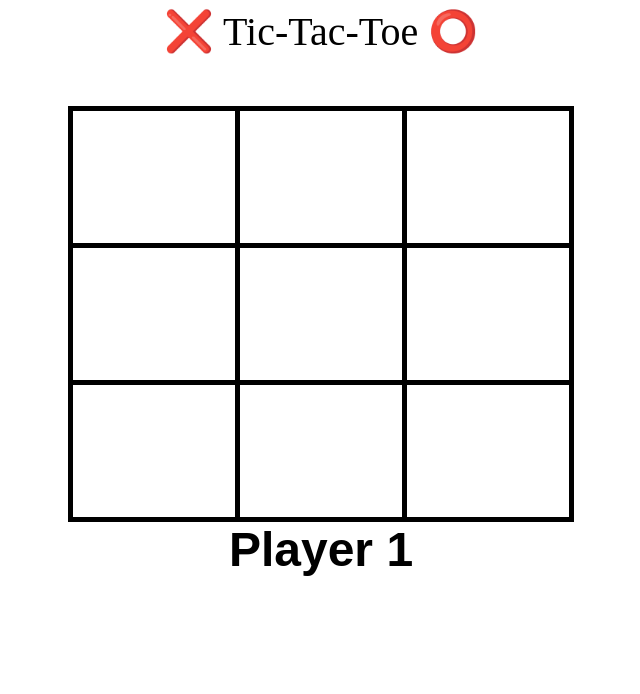
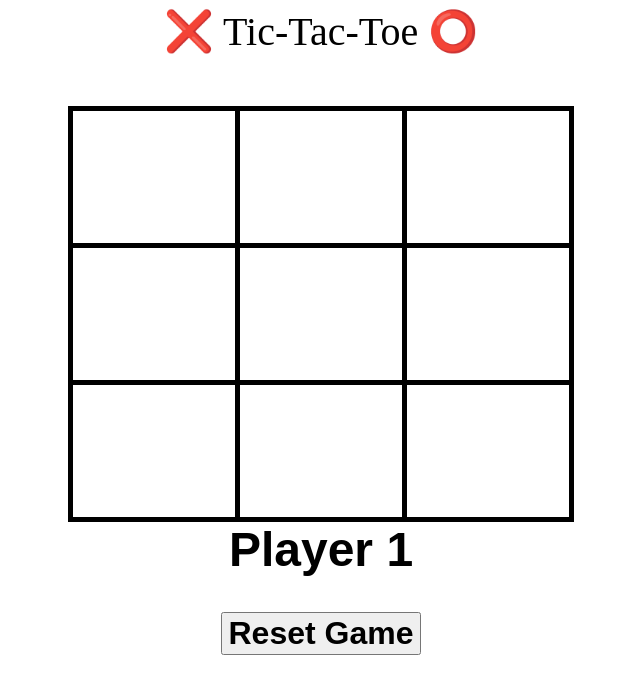
Before and after one commit to mreed5812/Tic-Tac-Toe, a plain HTML site: page Index.html in a window 1280 px wide. Shown: the whole page, without its empty margins (319-959 px from the left). Drawn offline with nearby package versions, Linux system fonts and the light colour scheme.

Commit message:
added reset button

```diff
--- a/Index.html
+++ b/Index.html
@@ -34,6 +34,9 @@
                     Player 1
                 </span>
             </div>
+            <div style="text-align: center;">
+                <button id="reset">Reset Game</button>
+            </div>
         </div>
 
 
--- a/app.js
+++ b/app.js
@@ -140,3 +140,7 @@ function stalemate() {
     }
     return true;
 }
+
+$("#reset").click(function () {
+    document.location.reload(true);
+});
--- a/style.css
+++ b/style.css
@@ -37,3 +37,10 @@ table {
     font-family: arial;
     font-weight: bold;
 }
+
+#reset {
+    font-size: 2em;
+    font-family: arial;
+    font-weight: bold;
+    margin-top: 7%;
+}
```
